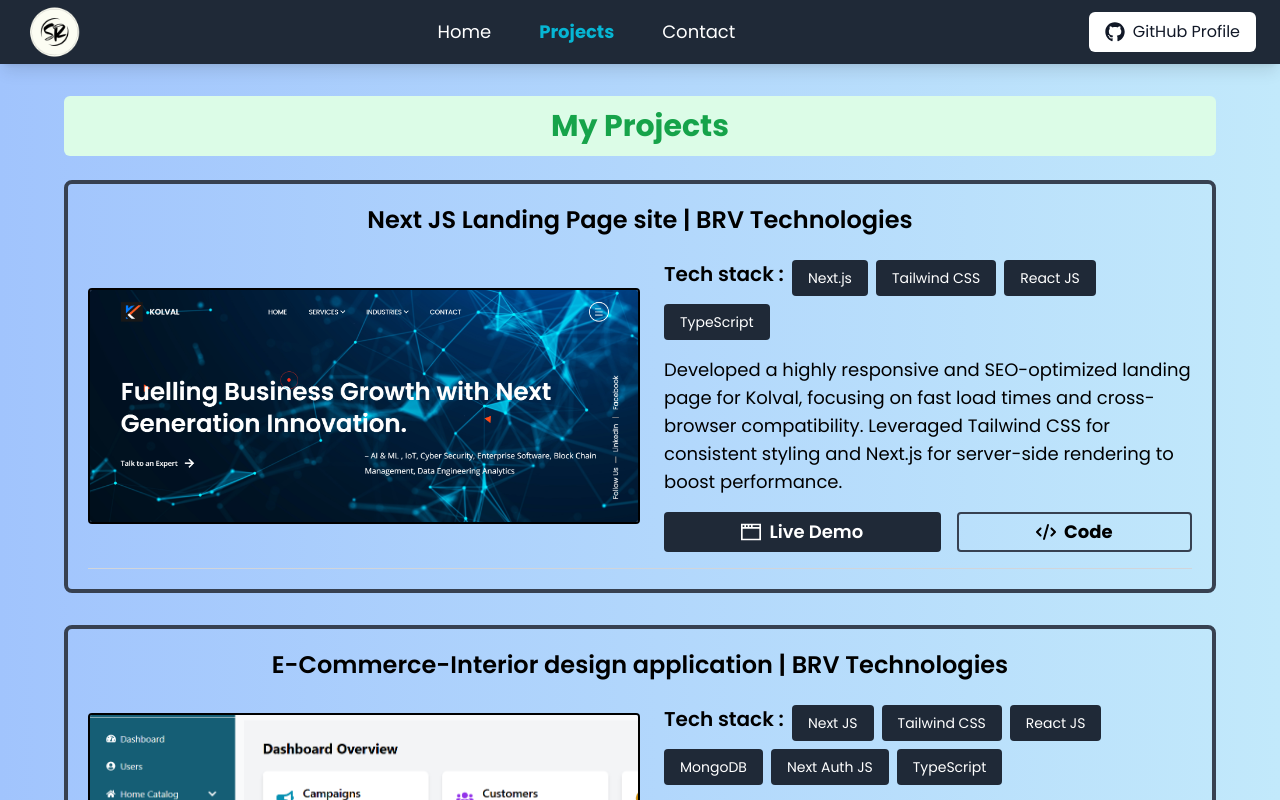
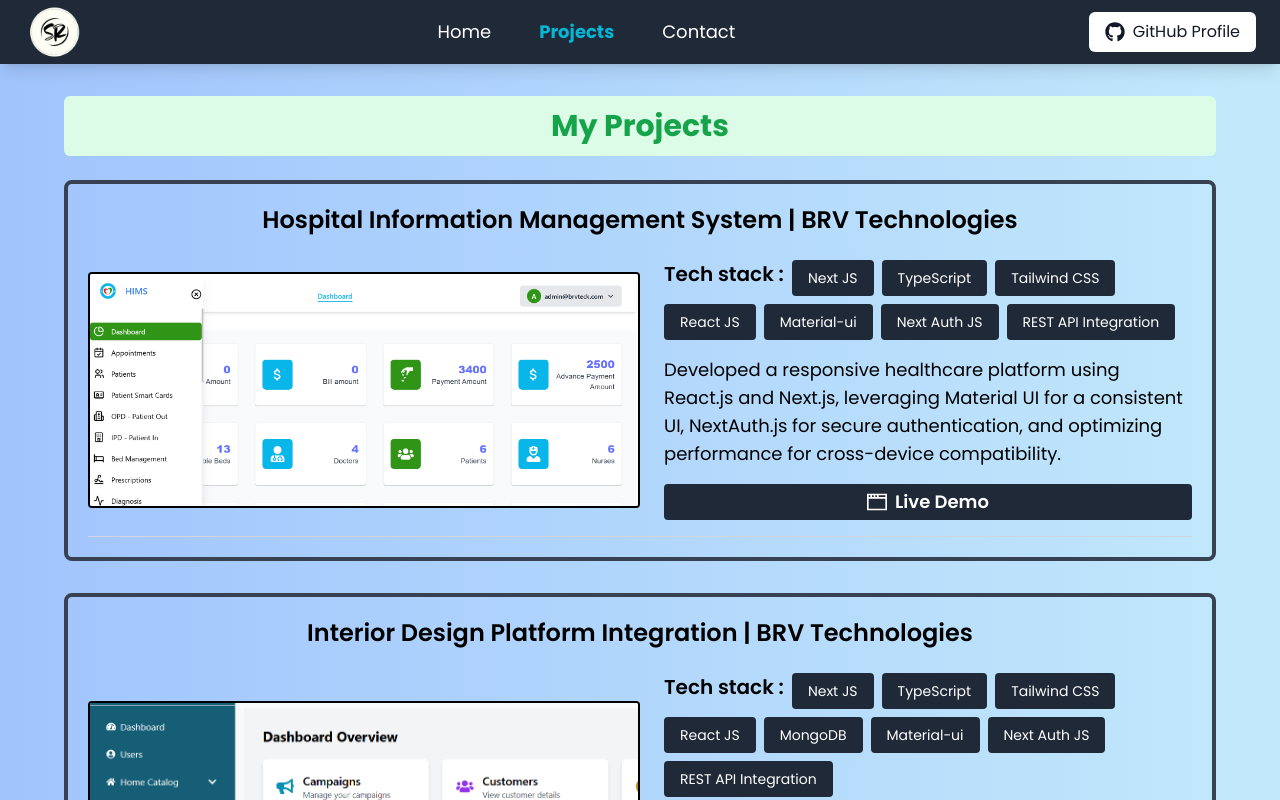
Before and after one commit to sriram-singarapu/my-portfolio, a Next.js app: page /projects in a window 1280 px wide. Shown: the top 800 px of the page. Built offline with nearby package versions, Linux system fonts and the light colour scheme.

Commit message:
add project

```diff
--- a/app/Data/data.ts
+++ b/app/Data/data.ts
@@ -1,27 +1,46 @@
 const Projects = {
+  project6: {
+    title: "Hospital Information Management System | BRV Technologies",
+    img: "/projects/hims.png",
+    link: "https://demo.himsapp.ai/",
+
+    tech: [
+      "Next JS",
+      "TypeScript",
+      "Tailwind CSS",
+      "React JS",
+      "Material-ui",
+      "Next Auth JS",
+      "REST API Integration",
+    ],
+    info: "Developed a responsive healthcare platform using React.js and Next.js, leveraging Material UI for a consistent UI, NextAuth.js for secure authentication, and optimizing performance for cross-device compatibility.",
+  },
+  project2: {
+    title: "Interior Design Platform Integration | BRV Technologies",
+    img: "/projects/persft.png",
+    link: "https://demo.persft.brvteck.com/",
+
+    tech: [
+      "Next JS",
+      "TypeScript",
+      "Tailwind CSS",
+      "React JS",
+      "MongoDB",
+      "Material-ui",
+      "Next Auth JS",
+      "REST API Integration",
+    ],
+    info: "Integrated an enterprise-level interior design platform with seamless customization, enabling users to modify designs, receive instant cost analysis, and track projects in real-time. Implemented cart functionality and a scheduler for efficient project management.",
+  },
   project1: {
     title: "Next JS Landing Page site | BRV Technologies",
     img: "/projects/kolval.png",
     link: "https://kolval.com/",
-    code: "https://bitbucket.org/brvteck/kolval-web/src/master/",
+
     tech: ["Next.js", "Tailwind CSS", "React JS", "TypeScript"],
     info: "Developed a highly responsive and SEO-optimized landing page for Kolval, focusing on fast load times and cross-browser compatibility. Leveraged Tailwind CSS for consistent styling and Next.js for server-side rendering to boost performance.",
   },
-  project2: {
-    title: "E-Commerce-Interior design application | BRV Technologies",
-    img: "/projects/persft.png",
-    link: "https://demo.persft.brvteck.com/",
-    code: "https://bitbucket.org/brvteck/persft-ui-web2/src/main/",
-    tech: [
-      "Next JS",
-      "Tailwind CSS",
-      "React JS",
-      "MongoDB",
-      "Next Auth JS",
-      "TypeScript",
-    ],
-    info: "Built a scalable e-commerce platform tailored for interior design, featuring a robust authentication system using NextAuth.js. Integrated MongoDB for efficient data storage and retrieval, ensuring seamless user interactions and enhanced data security.",
-  },
+
   project3: {
     title: "Small scale E-Commerce | BRV Technologies",
     img: "/projects/onemart.png",
--- a/package.json
+++ b/package.json
@@ -9,7 +9,7 @@
     "lint": "next lint"
   },
   "dependencies": {
-    "next": "15.0.3",
+    "next": "^15.2.3",
     "react": "19.0.0-rc-66855b96-20241106",
     "react-dom": "19.0.0-rc-66855b96-20241106",
     "react-icons": "^5.3.0",
```
Also changed, not shown: public/projects/hims.png (added), 1 other file (tests, documents, lock files or other folders).
